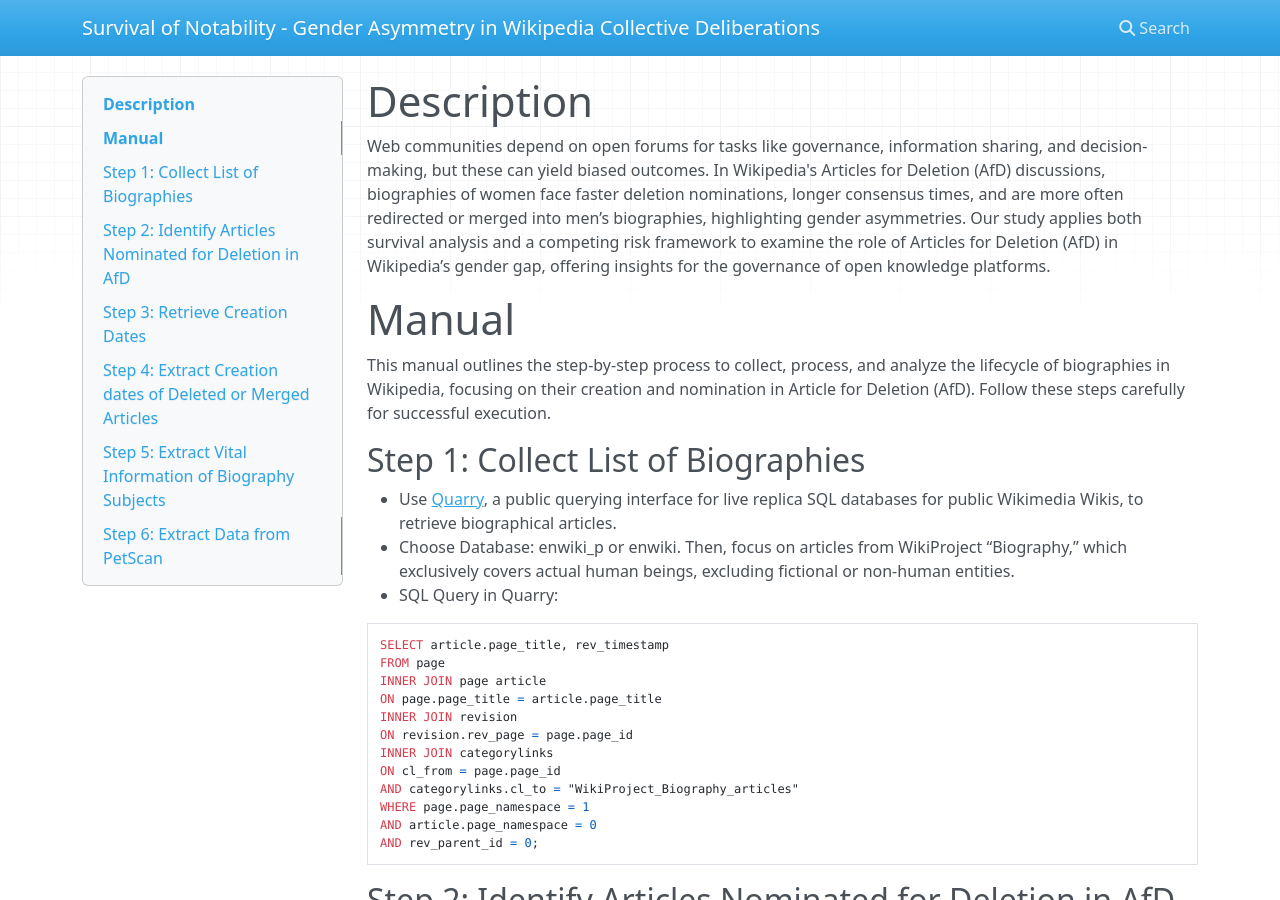
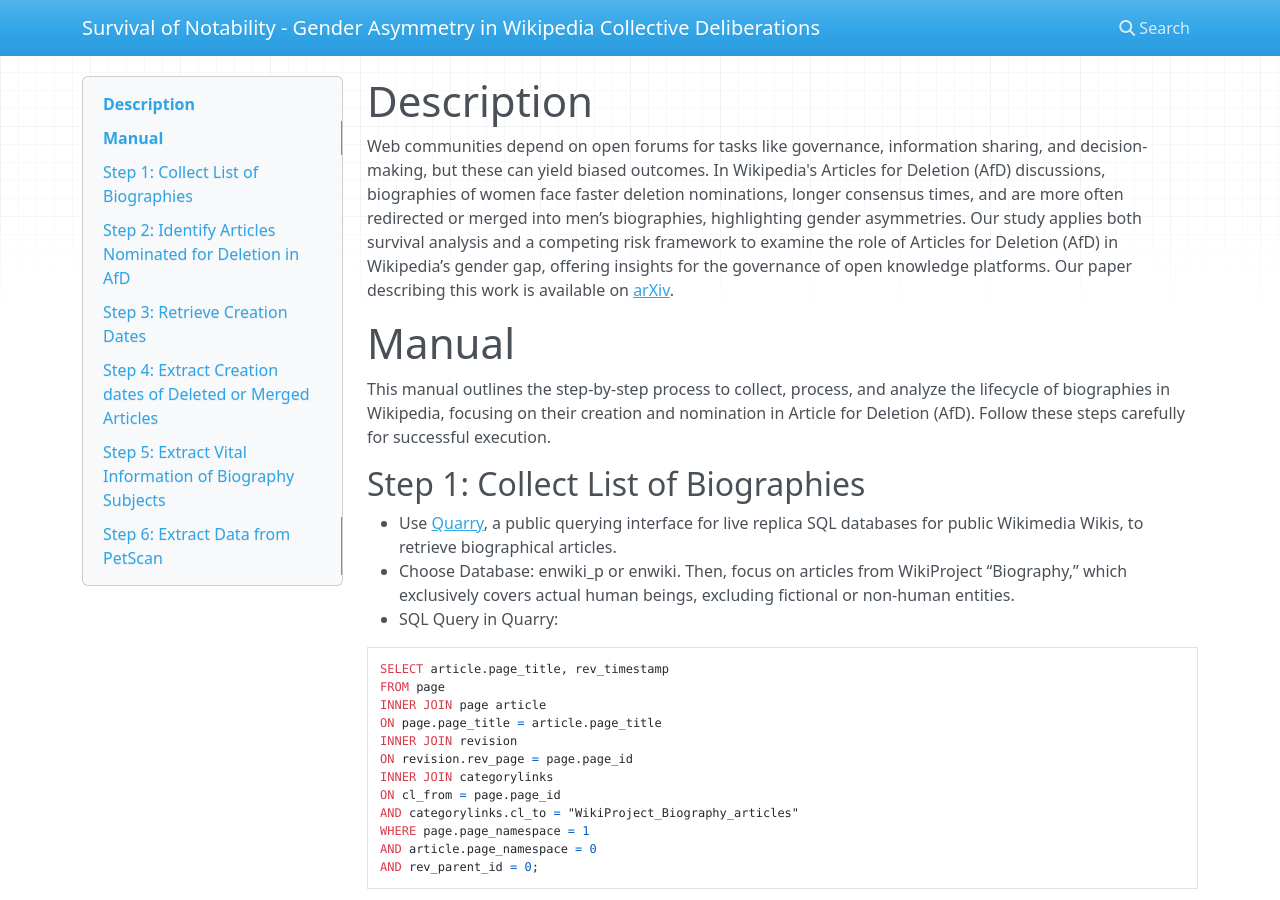
Before and after one commit to CSDL-UMD/Survival-of-the-Notable-in-Wikipedia, an MkDocs documentation site: the page built from docs/docs/index.md, in a window 1280 px wide and 900 px high. Built offline with MkDocs 1.6.1, drawn with Linux system fonts in a browser that asks for light colours; nearby versions of some CDN libraries.

```diff
--- a/docs/docs/index.md
+++ b/docs/docs/index.md
@@ -1,6 +1,6 @@
 # Description
 
-Web communities depend on open forums for tasks like governance, information sharing, and decision-making, but these can yield biased outcomes. In Wikipedia's Articles for Deletion (AfD) discussions, biographies of women face faster deletion nominations, longer consensus times, and are more often redirected or merged into men’s biographies, highlighting gender asymmetries. Our study applies both survival analysis and a competing risk framework to examine the role of Articles for Deletion (AfD) in Wikipedia’s gender gap, offering insights for the governance of open knowledge platforms.
+Web communities depend on open forums for tasks like governance, information sharing, and decision-making, but these can yield biased outcomes. In Wikipedia's Articles for Deletion (AfD) discussions, biographies of women face faster deletion nominations, longer consensus times, and are more often redirected or merged into men’s biographies, highlighting gender asymmetries. Our study applies both survival analysis and a competing risk framework to examine the role of Articles for Deletion (AfD) in Wikipedia’s gender gap, offering insights for the governance of open knowledge platforms. Our paper describing this work is available on [arXiv](https://doi.org/10.48550/arXiv.2411.04340).
 
 # Manual
 
```
Also changed, not shown: README.md.
